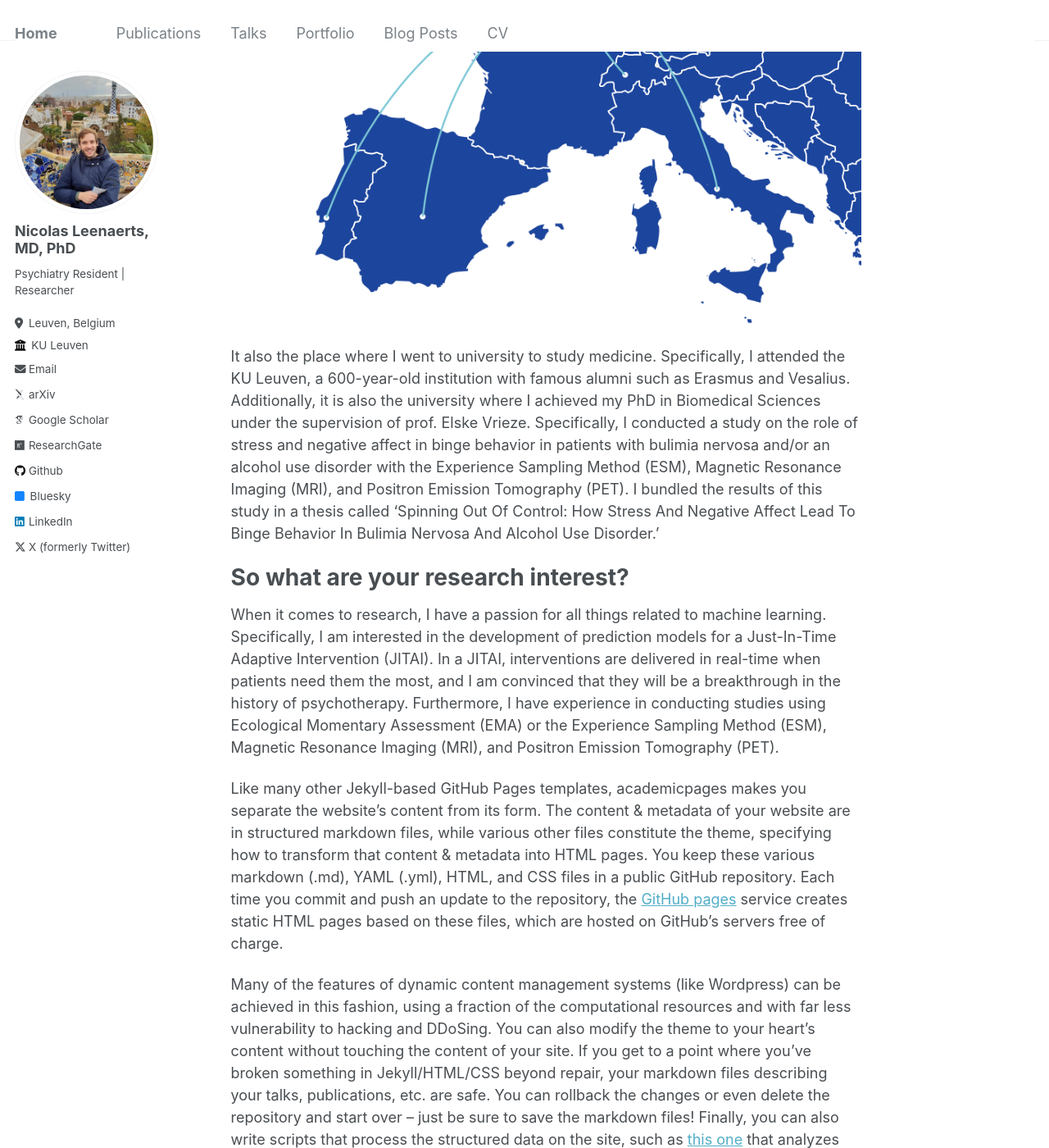
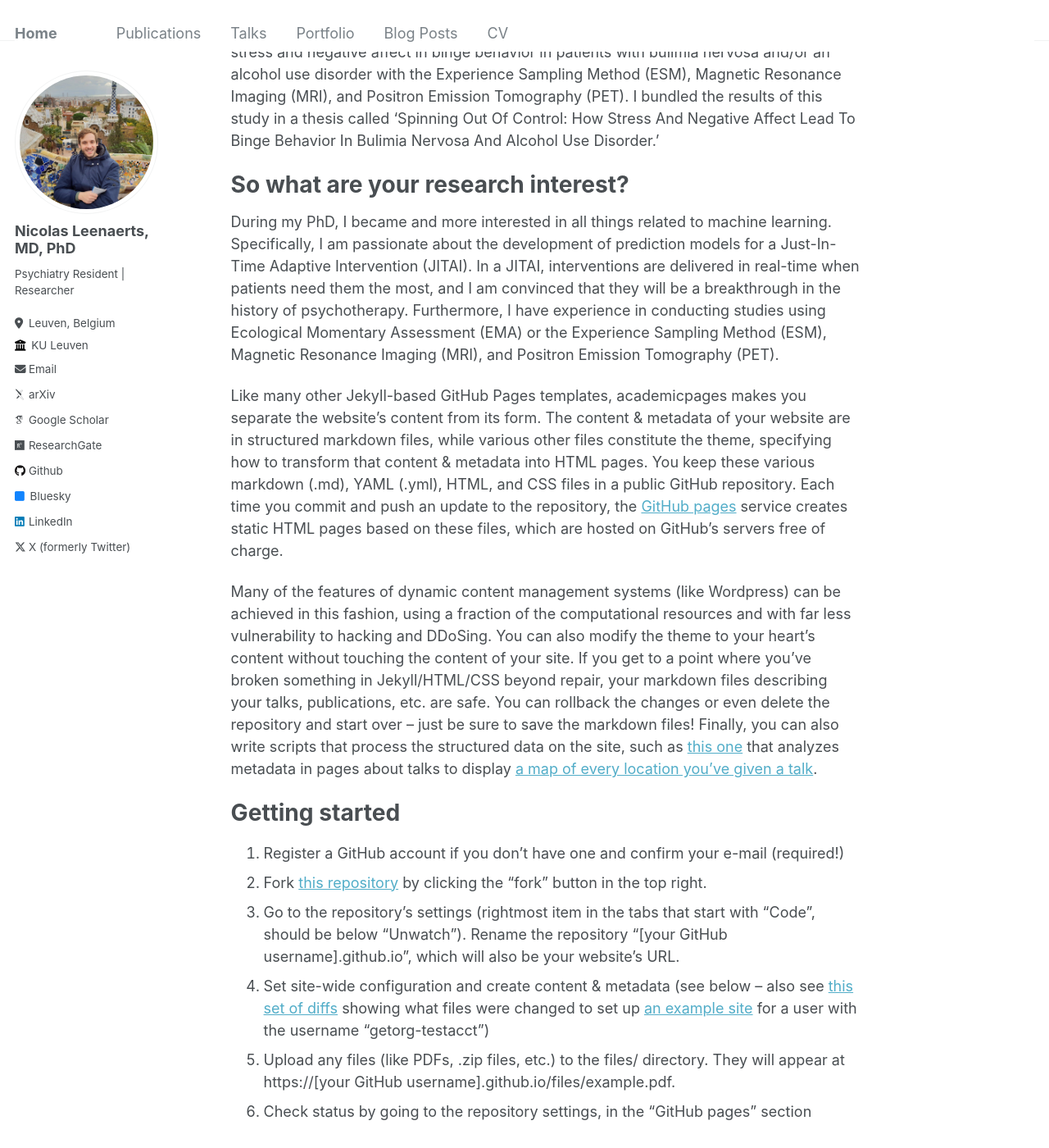
Before and after one commit to nicolasleenaerts/nicolasleenaerts.github.io, a Jekyll site: the page built from _pages/about.md, in a window 1280 px wide and 1400 px high, scrolled down 1077 px. Shown: the whole window at 82% size. Built offline with Jekyll 4.4.1, drawn with Linux system fonts in a browser that asks for light colours; some web fonts are replaced; some of the changed text lies outside the part shown.

Commit message:
Update about.md

```diff
--- a/_pages/about.md
+++ b/_pages/about.md
@@ -9,16 +9,17 @@
 
 Well, Nicolas Leenaerts, that's me! A psychiatry resident at Zorggroep Sint-Kamillus and the penitentiary of Merksplas, a cognitive behavioral therapy trainee, and a researcher at the KU Leuven.
 
-# What is a Belgium?
+## What is a Belgium?
 Belgium is a small country in the centre of Western-Europe, and the place I call home.
 
-<br/><img src='/images/Belgium.png'>
+<br/><img src='/images/Belgium.png' width="423" height="564">
+<sup><sub>Source: Belgium at a glance</sub></sup>
 
 It also the place where I went to university to study medicine. Specifically, I attended the KU Leuven, a 600-year-old institution with famous alumni such as Erasmus and Vesalius. Additionally, it is also the university where I achieved my PhD in Biomedical Sciences under the supervision of prof. Elske Vrieze. Specifically, I conducted a study on the role of stress and negative affect in binge behavior in patients with bulimia nervosa and/or an alcohol use disorder with the Experience Sampling Method (ESM), Magnetic Resonance Imaging (MRI), and Positron Emission Tomography (PET). I bundled the results of this study in  a thesis called 'Spinning Out Of Control: How Stress And Negative Affect Lead To Binge Behavior In Bulimia Nervosa And Alcohol Use Disorder.'
 
 # So what are your research interest?
 
-When it comes to research, I have a passion for all things related to machine learning. Specifically, I am  interested in the development of prediction models for a Just-In-Time Adaptive Intervention (JITAI). In a JITAI, interventions are delivered in  real-time when patients need them the most, and I am convinced that they will be a breakthrough in the history of psychotherapy. Furthermore, I have experience in conducting studies using Ecological Momentary Assessment (EMA) or the Experience Sampling Method (ESM), Magnetic Resonance Imaging (MRI), and Positron Emission Tomography (PET).
+During my PhD, I became and more interested in all things related to machine learning. Specifically, I am passionate about the development of prediction models for a Just-In-Time Adaptive Intervention (JITAI). In a JITAI, interventions are delivered in  real-time when patients need them the most, and I am convinced that they will be a breakthrough in the history of psychotherapy. Furthermore, I have experience in conducting studies using Ecological Momentary Assessment (EMA) or the Experience Sampling Method (ESM), Magnetic Resonance Imaging (MRI), and Positron Emission Tomography (PET).
 
 
 
```
